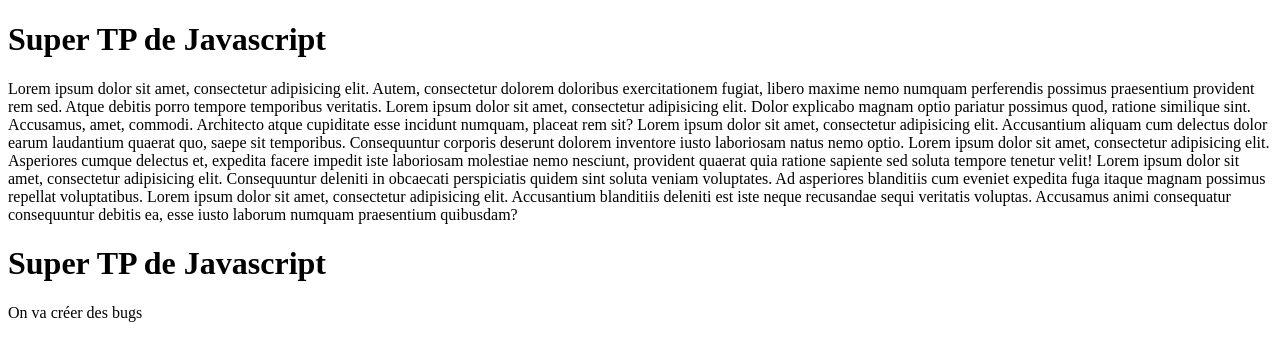
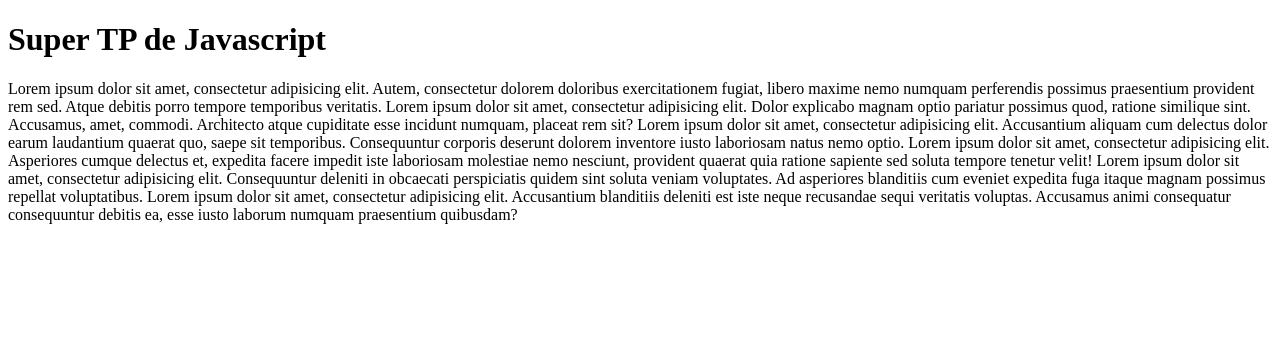
Before and after one commit to TyTy-cf/2026-poei-javascript, a plain HTML site: page index.html in a window 1280 px wide. Drawn offline with Linux system fonts and the light colour scheme.

Commit message:
finalc ommit

```diff
--- a/index.html
+++ b/index.html
@@ -1,28 +1,20 @@
 <!DOCTYPE html>
 <html lang="en">
-<head>
-    <meta charset="UTF-8">
-    <title>TP - Javascript</title>
-    <script src="script/main.js"></script>
-</head>
-<body>
-	<h1>Super TP de Javascript</h1>
-	<p>Lorem ipsum dolor sit amet, consectetur adipisicing elit. Autem, consectetur dolorem doloribus exercitationem fugiat, libero maxime nemo numquam perferendis possimus praesentium provident rem sed. Atque debitis porro tempore temporibus veritatis.
-	Lorem ipsum dolor sit amet, consectetur adipisicing elit. Dolor explicabo magnam optio pariatur possimus quod, ratione similique sint. Accusamus, amet, commodi. Architecto atque cupiditate esse incidunt numquam, placeat rem sit?
-	Lorem ipsum dolor sit amet, consectetur adipisicing elit. Accusantium aliquam cum delectus dolor earum laudantium quaerat quo, saepe sit temporibus. Consequuntur corporis deserunt dolorem inventore iusto laboriosam natus nemo optio.
-	Lorem ipsum dolor sit amet, consectetur adipisicing elit. Asperiores cumque delectus et, expedita facere impedit iste laboriosam molestiae nemo nesciunt, provident quaerat quia ratione sapiente sed soluta tempore tenetur velit!
-	Lorem ipsum dolor sit amet, consectetur adipisicing elit. Consequuntur deleniti in obcaecati perspiciatis quidem sint soluta veniam voluptates. Ad asperiores blanditiis cum eveniet expedita fuga itaque magnam possimus repellat voluptatibus.
-	Lorem ipsum dolor sit amet, consectetur adipisicing elit. Accusantium blanditiis deleniti est iste neque recusandae sequi veritatis voluptas. Accusamus animi consequatur consequuntur debitis ea, esse iusto laborum numquam praesentium quibusdam?</p>
-<script></script>
-</body>
     <head>
         <meta charset="UTF-8">
         <title>TP - Javascript</title>
         <script src="script/main.js"></script>
     </head>
     <body>
-        <h1>Super TP de Javascript</h1>
-        <p>On va créer des bugs</p>
+	    <h1>Super TP de Javascript</h1>
+        <p>
+            Lorem ipsum dolor sit amet, consectetur adipisicing elit. Autem, consectetur dolorem doloribus exercitationem fugiat, libero maxime nemo numquam perferendis possimus praesentium provident rem sed. Atque debitis porro tempore temporibus veritatis.
+            Lorem ipsum dolor sit amet, consectetur adipisicing elit. Dolor explicabo magnam optio pariatur possimus quod, ratione similique sint. Accusamus, amet, commodi. Architecto atque cupiditate esse incidunt numquam, placeat rem sit?
+            Lorem ipsum dolor sit amet, consectetur adipisicing elit. Accusantium aliquam cum delectus dolor earum laudantium quaerat quo, saepe sit temporibus. Consequuntur corporis deserunt dolorem inventore iusto laboriosam natus nemo optio.
+            Lorem ipsum dolor sit amet, consectetur adipisicing elit. Asperiores cumque delectus et, expedita facere impedit iste laboriosam molestiae nemo nesciunt, provident quaerat quia ratione sapiente sed soluta tempore tenetur velit!
+            Lorem ipsum dolor sit amet, consectetur adipisicing elit. Consequuntur deleniti in obcaecati perspiciatis quidem sint soluta veniam voluptates. Ad asperiores blanditiis cum eveniet expedita fuga itaque magnam possimus repellat voluptatibus.
+            Lorem ipsum dolor sit amet, consectetur adipisicing elit. Accusantium blanditiis deleniti est iste neque recusandae sequi veritatis voluptas. Accusamus animi consequatur consequuntur debitis ea, esse iusto laborum numquam praesentium quibusdam?
+        </p>
         <script></script>
     </body>
 </html>
```
